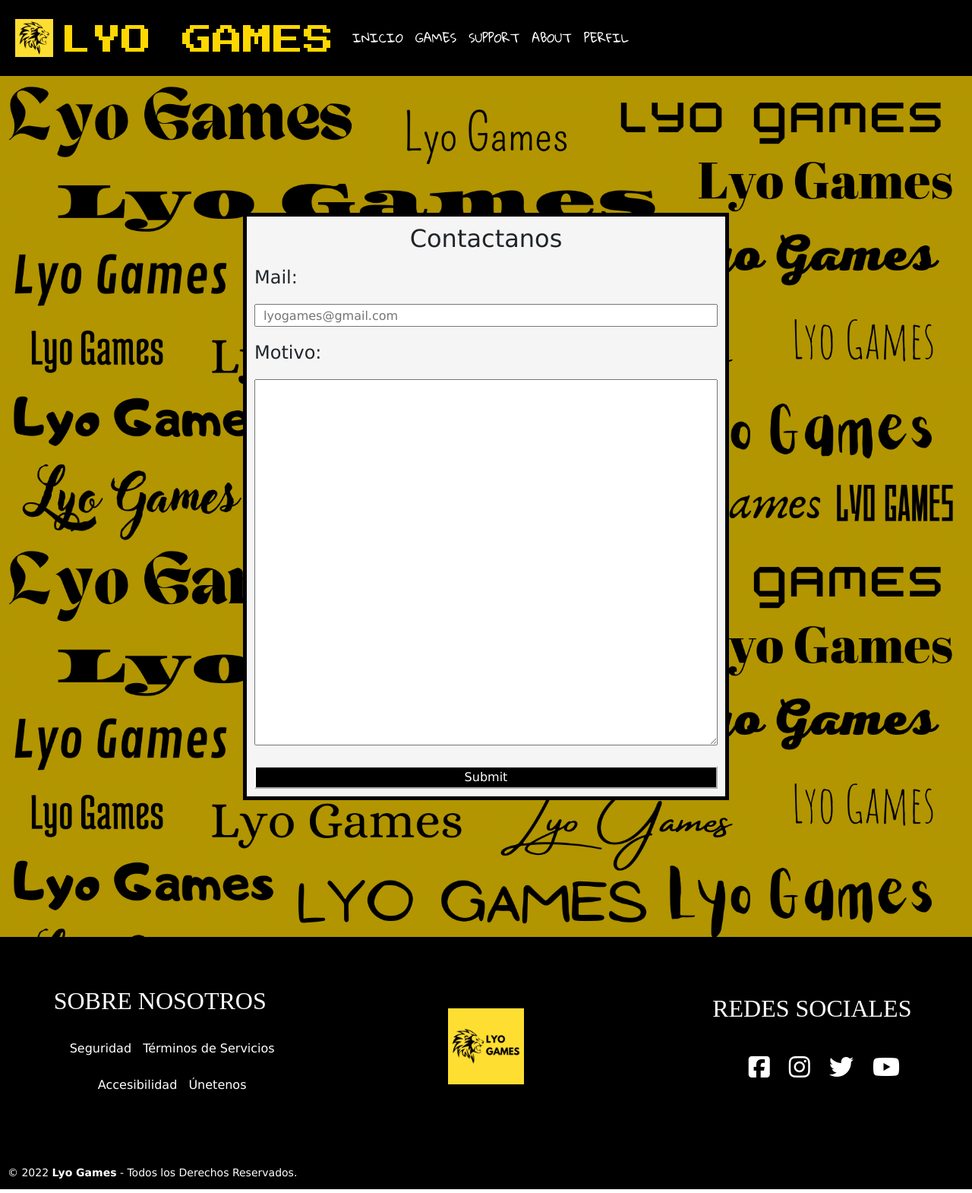
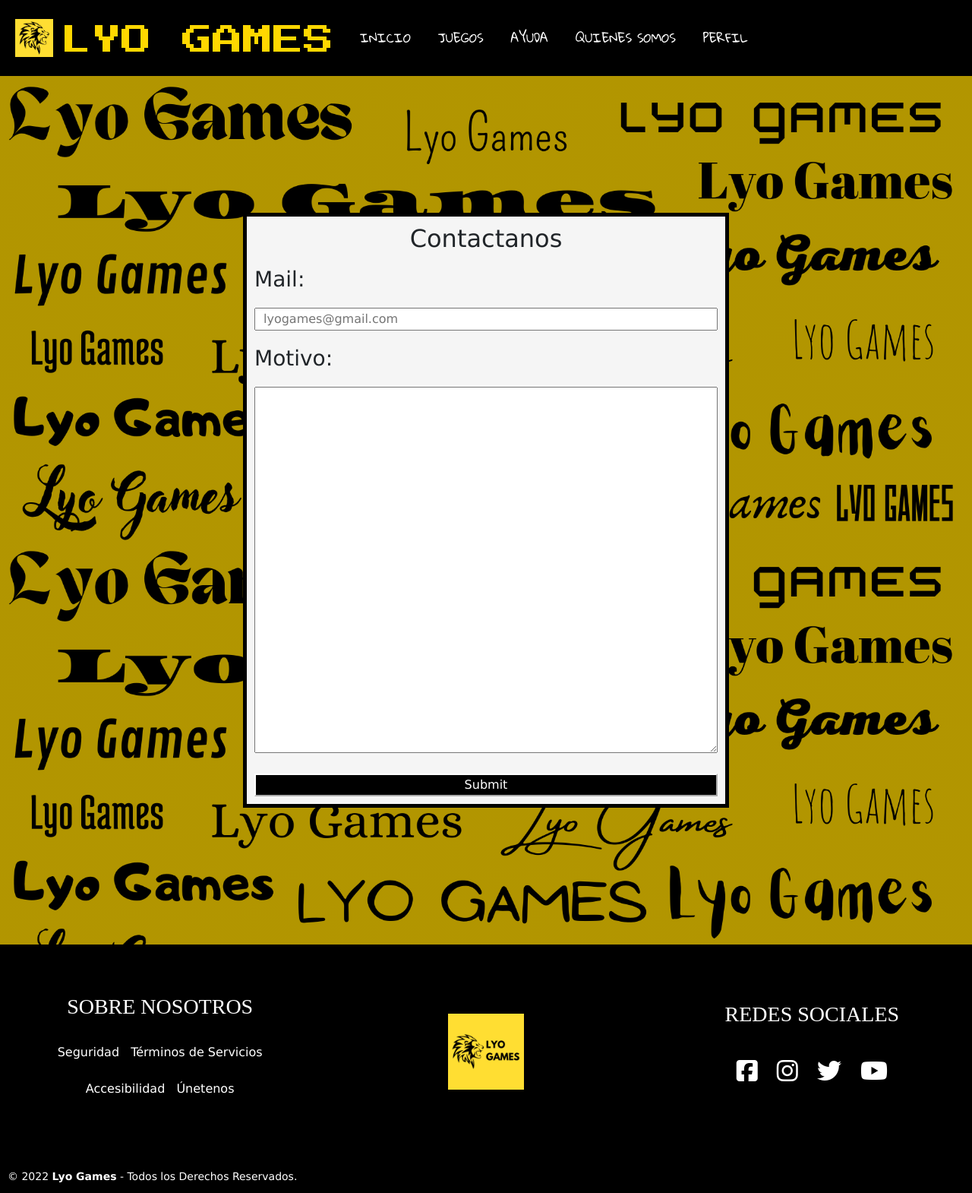
Before and after one commit to NicoLeocata/LyoGames, a plain HTML site: page support.html in a window 1280 px wide. Shown: the whole page at 76% size. Drawn offline with nearby package versions, Linux system fonts and the light colour scheme; a web font is replaced by a local one.

Commit message:
Varias correciones
Corregi el orden de los headers, algunos tamaños de textos, asi como los paddings y margins, y hasta meti un media query nuevo.  Tambien cambie los titulos de las paginas para que quede mas profesional.

```diff
--- a/css/style.css
+++ b/css/style.css
@@ -94,11 +94,8 @@ a {
 .navbar-nav a{
     color: white;
     font-family: 'Gloria Hallelujah', cursive;
-    padding-left: 5px;
+    margin: 10px;
     font-size: medium;
-}
-
-.navbar-nav a {
     border-radius: 15px;
 }
 
@@ -236,9 +233,9 @@ a {
     justify-content: center;
 }
 
-.tituloJuegos h1 {
+.tituloJuegos h2 {
     text-align: center;
-    font-size: 60px;
+    font-size: 65px;
     margin-top: 20px;
     color: gold;
     background-color: black;
@@ -325,6 +322,7 @@ a {
     padding-bottom: 10px;
     text-align: center;
 }
+
 
 .contacto-1 {
     margin: 20px 0;
@@ -505,9 +503,14 @@ a {
     text-align: center;
 }
 
-.sobreNosotros h2 {
+.sobreNosotros h4 {
     text-align: center;
+    font-size: 28px;
     font-family: 'Volkhov', serif;
+}
+
+.sobreNosotros ul {
+    padding: 0;
 }
 
 .logoFooter {
@@ -524,9 +527,14 @@ a {
     text-align: center;
 }
 
-.redSocial h2 {
+.redSocial h4 {
     text-align: center;
+    font-size: 28px;
     font-family: 'Volkhov', serif;
+}
+
+.redSocial ul {
+    padding: 0;
 }
 
 .footer .grupo-2 {
@@ -560,6 +568,12 @@ a {
         padding: 20px 0px;
         justify-items: center;
         align-items: center;;
+    }
+}
+
+@media screen and (max-width: 1000px) {
+    .navbar-nav a {
+        margin: 5px;
     }
 }
 
--- a/support.html
+++ b/support.html
@@ -25,7 +25,7 @@
         rel="stylesheet">
     <!-- Animaciones -->
     <link href="https://unpkg.com/aos@2.3.1/dist/aos.css" rel="stylesheet">
-    <title> Support </title>
+    <title> Ayuda | LyoGames </title>
 </head>
 
 <body>
@@ -49,13 +49,13 @@
                             <a class="nav-link" href="./index.html">INICIO</a>
                         </li>
                         <li class="nav-item">
-                            <a class="nav-link" href="./games.html">GAMES</a>
+                            <a class="nav-link" href="./games.html">JUEGOS</a>
                         </li>
                         <li class="nav-item">
-                            <a class="nav-link" href="./support.html">SUPPORT</a>
+                            <a class="nav-link" href="./support.html">AYUDA</a>
                         </li>
                         <li class="nav-item">
-                            <a class="nav-link" href="./about.html">ABOUT</a>
+                            <a class="nav-link" href="./about.html">QUIENES SOMOS</a>
                         </li>
                         <li class="nav-item">
                             <a class="nav-link" href="./perfil.html">PERFIL</a>
@@ -73,11 +73,11 @@
                 <!-- Get : informacion no sensible   post : informacion sensible -->
                 <div class="contactoMotivo">
                     <form action="#" method="get">
-                        <h4>Mail:</h4>
+                        <h3>Mail:</h3>
                         <div class="contacto-1">
                             <input type="email" placeholder="lyogames@gmail.com">
                         </div>
-                        <h4>Motivo:</h4>
+                        <h3>Motivo:</h3>
                         <div class="contacto-2">
                             <textarea name="motivo" id="" cols="120" rows="20"></textarea>
                         </div>
@@ -93,7 +93,7 @@
     <footer class="footer">
         <div class="grupo-1">
             <div class="sobreNosotros">
-                <h2>SOBRE NOSOTROS</h2>
+                <h4>SOBRE NOSOTROS</h4>
                 <br>
                 <ul>
                     <li class="inline"> Seguridad </li>
@@ -107,7 +107,7 @@
                 <img src="img/Fotos/LYO GAMES.png" width="100" height="100" alt="Logo de Lyo Games">
             </div>
             <div class="redSocial">
-                <h2>REDES SOCIALES</h2>
+                <h4>REDES SOCIALES</h4>
                 <br>
                 <ul>
                     <i class="fa-brands fa-facebook-square"></i>
```
Also changed, not shown: about.html (+6 -6 lines), games.html (+7 -7 lines), index.html (+6 -6 lines), perfil.html (+4 -4 lines).
